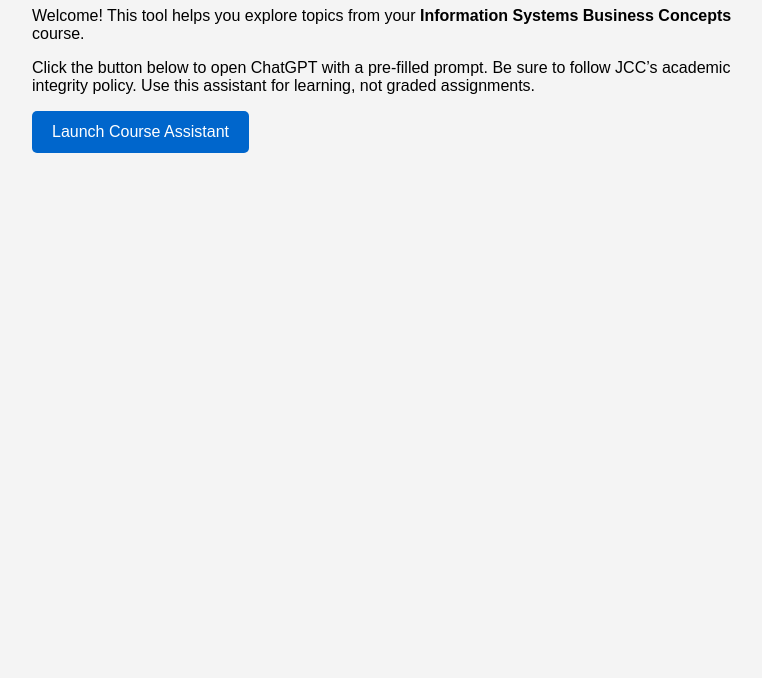
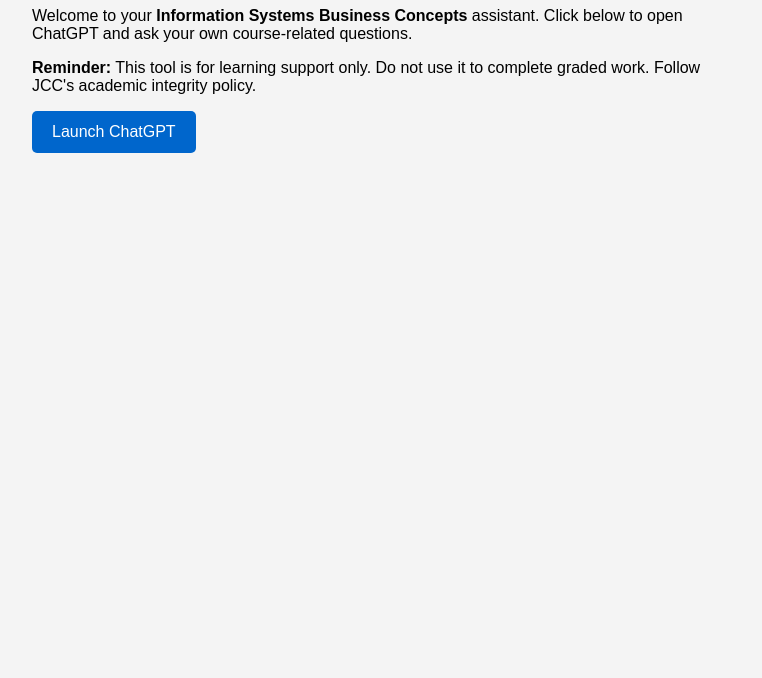
Before and after one commit to trboyd6542/course-companionCTS115, a plain HTML site: page index.html in a window 1280 px wide. Shown: the part 122-800 px from the top of the page, without its empty margins (258-1020 px from the left). Drawn offline with Linux system fonts and the light colour scheme.

Commit message:
Update index.html

```diff
--- a/index.html
+++ b/index.html
@@ -34,17 +34,14 @@
 </head>
 <body>
   <h1>📚 Course Companion</h1>
-  <p>Welcome! This tool helps you explore topics from your <strong>Information Systems Business Concepts</strong> course.</p>
-  <p>Click the button below to open ChatGPT with a pre-filled prompt. Be sure to follow JCC’s academic integrity policy. Use this assistant for learning, not graded assignments.</p>
+  <p>Welcome to your <strong>Information Systems Business Concepts</strong> assistant. Click below to open ChatGPT and ask your own course-related questions.</p>
+  <p><strong>Reminder:</strong> This tool is for learning support only. Do not use it to complete graded work. Follow JCC's academic integrity policy.</p>
 
-  <button onclick="openChat()">Launch Course Assistant</button>
+  <button onclick="openChat()">Launch ChatGPT</button>
 
   <script>
     function openChat() {
-      const base = "https://chat.openai.com/?model=gpt-4";
-
-      const url = `https://chat.openai.com/?model=gpt-4&prompt=${prompt}`;
-      window.open(url, "_blank");
+      window.open("https://chat.openai.com/", "_blank");
     }
   </script>
 </body>
```
